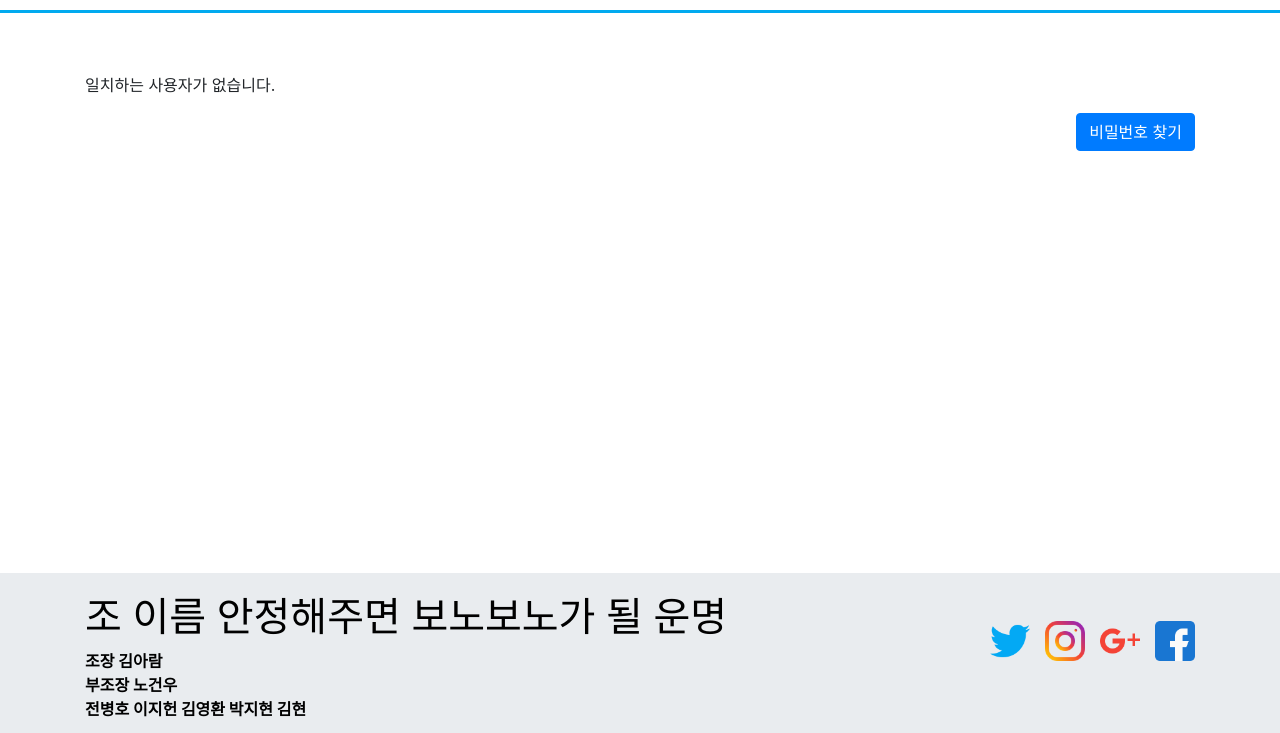
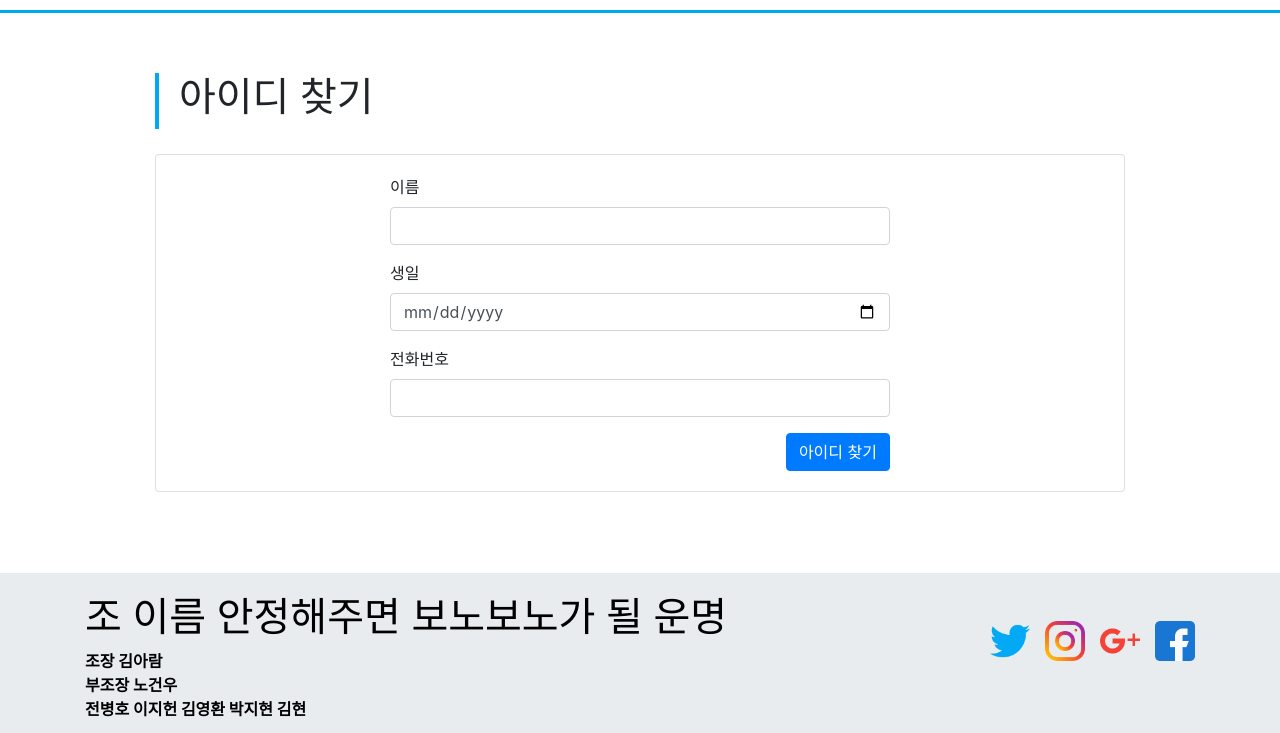
Before and after one commit to KIC-CAMPUS/python_project, a Django app: page /findid/ in a window 1280 px wide. Shown: the part 80-813 px from the top of the page. Run offline with Django 4.2, Linux system fonts and the light colour scheme; parts of the project's set-up code (start-up, migrations or seed data) failed here and were passed over; some libraries are stand-ins or nearby versions.

Commit message:
25일자 비밀번호 재설정 제외 수정

```diff
--- a/workspace/prj/member_site/models.py
+++ b/workspace/prj/member_site/models.py
@@ -5,3 +5,6 @@ from django.contrib.auth.models import AbstractUser
 class User(AbstractUser):
    birthday =  models.DateField()
    phone = models.CharField(max_length=16)
+
+# class UserInfo(models.Model):
+#
--- a/workspace/prj/member_site/urls.py
+++ b/workspace/prj/member_site/urls.py
@@ -15,6 +15,12 @@ urlpatterns = [
    # 검색
    path('mypage/search/<str:q>/', views.PostSearch.as_view()),
 
-   path("findid/", views.findid, name='findid'),
-   path("findpw/", views.findpw, name='findpw'),
+   # 아이디, 비밀번호 찾기 페이지가는 로직
+   path('findid/', views.findid, name='findid'),
+   path('findpw/', views.findpw, name='findpw'),
+
+   # 아이디, 비밀번호 찾기 확인 로직
+   path("id_success/", views.id_check, name='id_success'),
+   path("pw_success/", views.pw_check, name='pw_success'),
+
 ]
--- a/workspace/prj/member_site/views.py
+++ b/workspace/prj/member_site/views.py
@@ -1,5 +1,7 @@
+from django.contrib import auth, messages
+from django.contrib.auth.hashers import check_password
 from django.shortcuts import render, redirect
-from django.contrib.auth import login, get_user_model
+from django.contrib.auth import login, get_user_model, authenticate
 from django.core.exceptions import ObjectDoesNotExist
 from django.db.models import Q
 from django.urls import reverse_lazy
@@ -28,7 +30,7 @@ def join(request):
    return render(request, "member/join.html", {'form': form})
 
 #아이디 찾기
-def findid(request):
+def id_check(request):
    form = FindUsernameForm()
    username = None
 
@@ -45,12 +47,14 @@ def findid(request):
             username = user.username
          except ObjectDoesNotExist as e:
             print(f"ObjectDoesNotExist exception: {e}")
-            username = "일치하는 사용자가 없어요."
+            username = "일치하는 사용자가 없습니다."
 
    return render(request, "member/id_success.html", {'form': form, 'username': username})
 
-#비밀번호 찾기
-def findpw(request):
+
+
+
+def pw_check(request):
    form = FindpwForm()
    password1 = None
 
@@ -64,12 +68,13 @@ def findpw(request):
 
          try:
             user = get_user_model().objects.get(username=username, first_name=first_name, phone=phone, birthday=birthday)
-            password1 = user.password
+
          except ObjectDoesNotExist as e:
             print(f"ObjectDoesNotExist exception: {e}")
-            password1 = "일치하는 사용자가 없어요."
+            password1 = "null"
 
    return render(request, "member/pw_success.html", {'form': form, 'password1': password1})
+
 
 class MypageView(CoverLetterList):
    template_name = "member/mypage.html"
@@ -124,3 +129,10 @@ class Mypage_CoverLetterSortList(MypageView):
          self.ordering = ['rate']
 
       return super().get_queryset()
+
+
+def findid(request):
+   return render(request, "member/findid.html")
+
+def findpw(request):
+   return render(request, "member/findpassword.html")
--- a/workspace/prj/templates/member/findid.html
+++ b/workspace/prj/templates/member/findid.html
@@ -1,24 +1,29 @@
 {% extends "base/main.html" %}
 {% load static %}
 {% block main_area %}
-<div class="container">
+<div class="container" style="width: 1000px;">
     <div class="row d-flex align-items-center h-100">
         <div class="col-lg-12">
             <span class="upload_title"><h1>아이디 찾기</h1></span>
         </div>
     </div>
-    <form method="post" action="{% url 'findid_' %}">
+    <div class="card">
+        <div class="card-body">
+            <div class="d-flex justify-content-center">
+                <form method="post" action="{% url 'id_success' %}" style="width: 500px;">
                     {% csrf_token %}
                     <div id="div_id_first_name" class="form-group">
                         <label for="id_first_name" class="">이름</label>
                         <div>
-                <input type="text" name="first_name" maxlength="150" class="textinput form-control" id="id_first_name">
+                            <input type="text" name="first_name" class="textinput form-control"
+                                   id="id_first_name">
                         </div>
                     </div>
                     <div id="div_id_birthday" class="form-group">
                         <label for="id_birthday" class="requiredField">생일</label>
                         <div>
-                <input type="date" name="birthday" class="textinput form-control" required="" id="id_birthday">
+                            <input type="date" name="birthday" class="textinput form-control" required=""
+                                   id="id_birthday">
                         </div>
                     </div>
                     <div id="div_id_phone" class="form-group">
@@ -30,4 +35,7 @@
                     <button type="submit" class="btn btn-primary" style="float: right">아이디 찾기</button>
                 </form>
             </div>
+        </div>
+    </div>
+</div>
 {% endblock %}
--- a/workspace/prj/templates/member/id_success.html
+++ b/workspace/prj/templates/member/id_success.html
@@ -1,13 +1,30 @@
 {% extends "base/main.html" %}
 {% load static %}
 {% block main_area %}
-<div class="container">
-    {% if username %}
-        <h1>확인된 아이디: {{ username }}</h1>
-    {% else %}
+<div class="container" style="width: 1000px;">
+     <div class="row d-flex align-items-center h-100">
+        <div class="col-lg-12">
+            <span class="upload_title"><h1>아이디 찾기</h1></span>
+        </div>
+    </div>
+    <div class="d-flex justify-content-center">
+        {% if username %}
+        <!--<h3 style="padding-right: 15px;">확인된 아이디</h3>-->
+        <div style="width: 5px; height: 40px; background-color: #e9ecef;"></div>
+        <h3 style="padding-left: 15px; padding-right: 15px;">{{ username }}</h3>
+        <div style="width: 5px; height: 40px; background-color: #e9ecef;"></div>
+        {% else %}
         <p>일치하는 사용자가 없습니다.</p>
-    {% endif %}
-
-    <a href="{% url 'findpw' %}" class="btn btn-primary" style="float: right">비밀번호 찾기</a>
+        {% endif %}
+    </div>
+    <div style="height: 50px;"></div>
+    <div class="d-flex justify-content-end">
+        <div class="m-2">
+            <a href="{% url 'login' %}" class="btn btn-primary" style="float: right; width: 150px;">로그인</a>
+        </div>
+        <div class="m-2">
+            <a href="{% url 'findpw' %}" class="btn btn-primary" style="float: right; width: 150px;">비밀번호 찾기</a>
+        </div>
+    </div>
 </div>
 {% endblock %}
--- a/workspace/prj/templates/member/login.html
+++ b/workspace/prj/templates/member/login.html
@@ -13,7 +13,8 @@
     <div class="upload_tr"></div>
     <div class="card">
         <div class="card-body">
-            <form method="post">
+            <div class="d-flex justify-content-center">
+                <form method="post" style="width: 500px;">
                     {% csrf_token %}
                     {{ form | crispy }}
                     <div class="upload_tr"></div>
@@ -21,6 +22,7 @@
                         <input type="submit" class="btn btn-primary" style="width: 150px;" value="로그인">
                     </div>
                 </form>
+            </div>
             <div class="upload_tr"></div>
             <div class="d-flex justify-content-center">
                 <a href="{% url 'findid' %}" style="margin: 5px;">아이디 찾기&nbsp;&nbsp;</a>
```
Also changed, not shown: workspace/prj/templates/member/findpassword.html (+14 -5 lines), workspace/prj/templates/member/mypage.html (+18 -10 lines), workspace/prj/templates/member/pw_success.html (+51 -5 lines), workspace/prj/templates/review_site/review_detail.html (+5 -2 lines), workspace/prj/member_site/forms.py (line endings or trailing spaces). Lines whose indentation alone changed are shown as unchanged.
